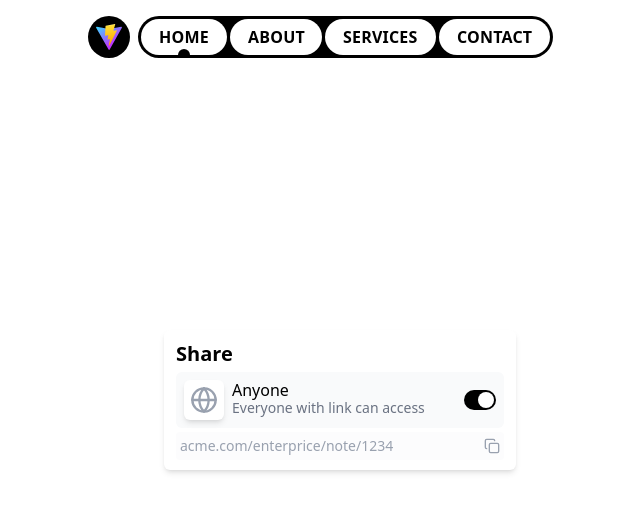
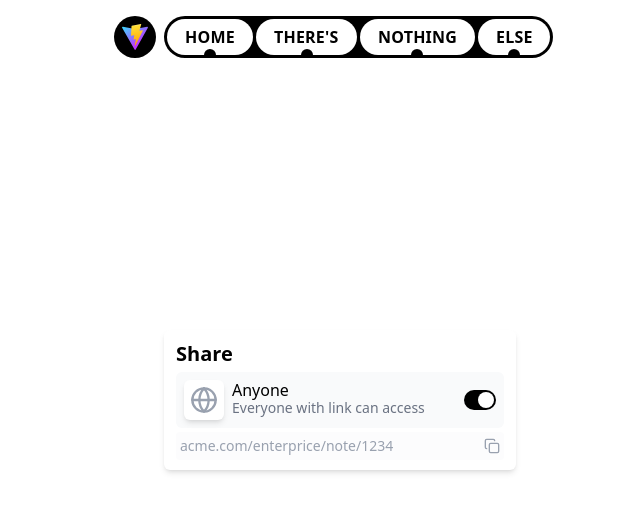
Before and after one commit to paul1029-ife/design-recreation, a React (Vite) app: page / in a window 1280 px wide. Shown: the top 512 px of the page, without its empty margins (300-940 px from the left). Built offline with nearby package versions, Linux system fonts and the light colour scheme.

Commit message:
feat: Update navbar.

```diff
--- a/src/components/Navbar.tsx
+++ b/src/components/Navbar.tsx
@@ -8,9 +8,9 @@ export default function Navbar() {
       logoAlt="Company Logo"
       items={[
         { label: "Home", href: "/" },
-        { label: "About", href: "/about" },
-        { label: "Services", href: "/services" },
-        { label: "Contact", href: "/contact" },
+        { label: "There's", href: "/" },
+        { label: "Nothing", href: "/" },
+        { label: "Else", href: "/" },
       ]}
       activeHref="/"
       className="custom-nav"
```
